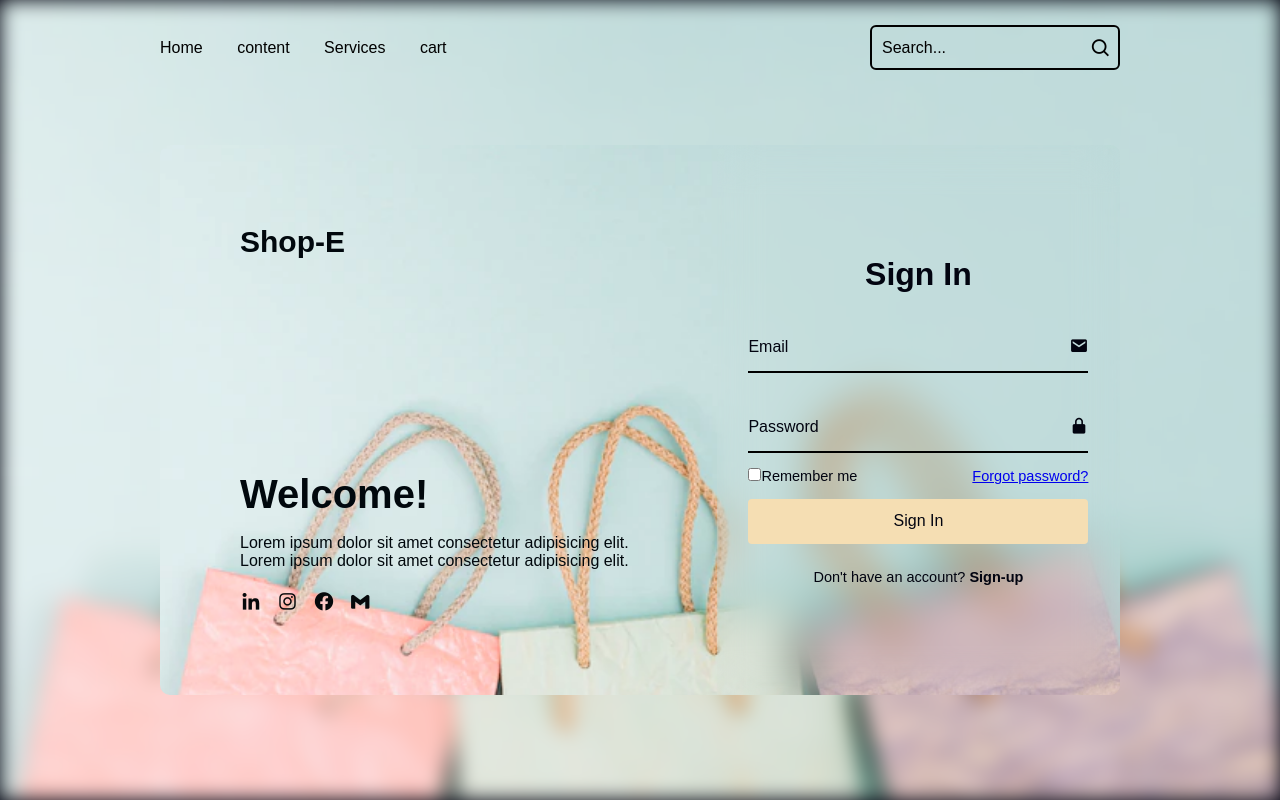
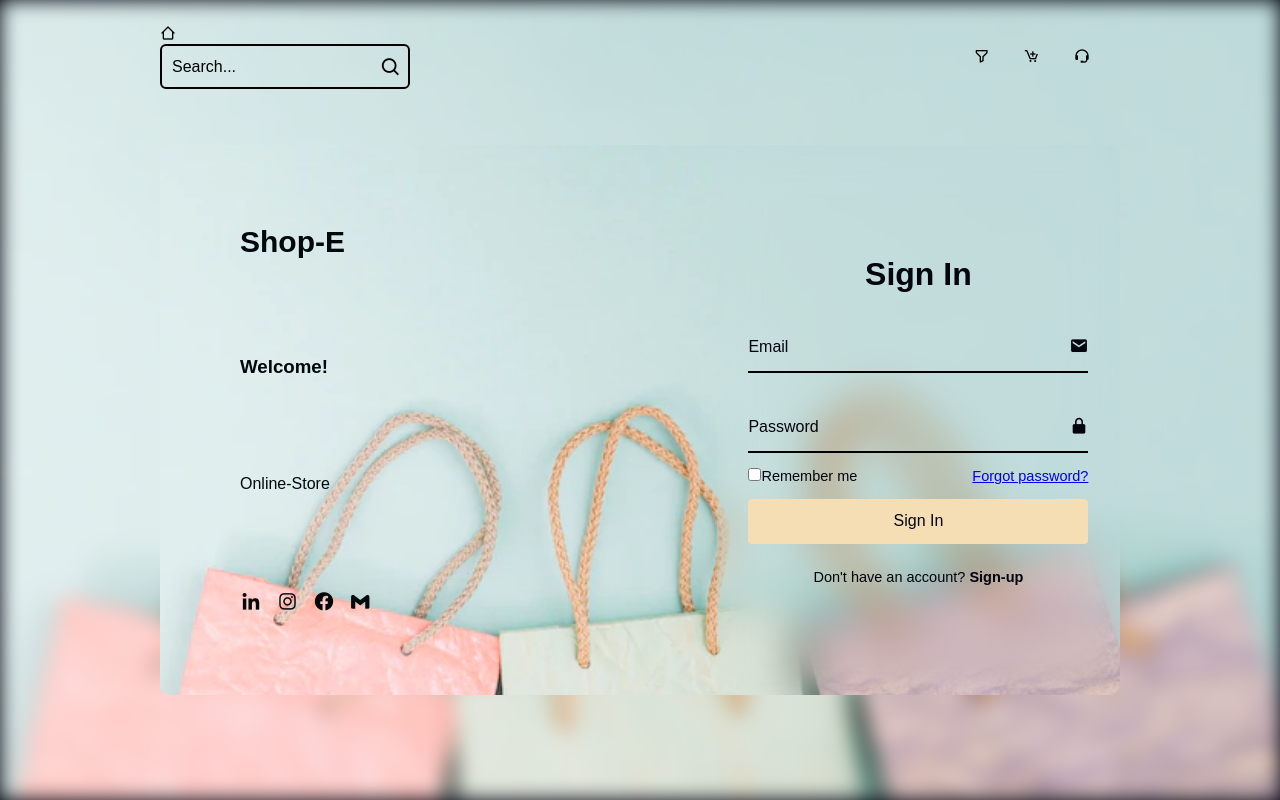
Before and after one commit to shreya71/Shopping_Website, a plain HTML site: page index.html in a window 1280 px wide. Drawn offline with nearby package versions, Linux system fonts and the light colour scheme.

Commit message:
Update index.html

```diff
--- a/index.html
+++ b/index.html
@@ -12,27 +12,32 @@
 </head>
 <body>
     <header class = "header">
+        <div class="bar1">
         <nav class="navbar">
-            <a href="#">Home</a>
-            <a href="#">content</a>
-            <a href="#">Services</a>
-            <a href="#">cart</a>
+            <a href="#"><i class='bx bx-home-alt-2'></i></a>
         </nav>
         <form action="#" class="search-bar">
             <input type="text" placeholder="Search...">
             <button type="submit"><i class='bx bx-search'></i></button>
         </form>
+        </div>
+        <div class="bar2">
+        <nav class="navbar">
+        <a href="#"><i class='bx bx-filter-alt' ></i></a>
+            <a href="#"><i class='bx bx-cart-add' ></i></a>
+            <a href="#"><i class='bx bx-support' ></i></a>
+        </nav>
+        </div>
     </header>
 
     <div class="background"></div>
     <div class="container">
         <div class="content">
             <h2 class="icon">Shop-E</h2>
+            <h3 class ="welcome">Welcome!</h3>
+                <p>Online-Store</p>
 
             <div class="wel">
-                <h2>Welcome!</h2>
-
-                <p>Lorem ipsum dolor sit amet consectetur adipisicing elit. Lorem ipsum dolor sit amet consectetur adipisicing elit.</p>
 
                 <div class="social">
                 <a href="#"><i class='bx bxl-linkedin' ></i></a>
```
